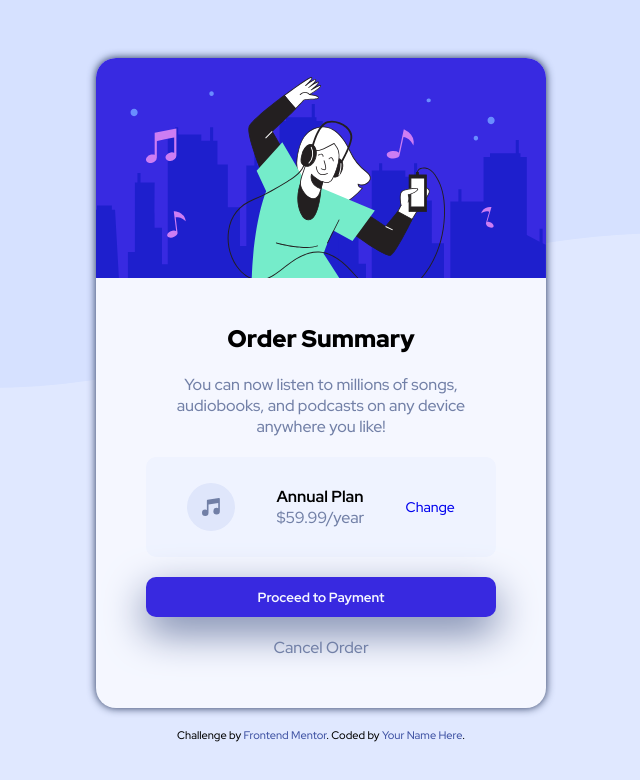
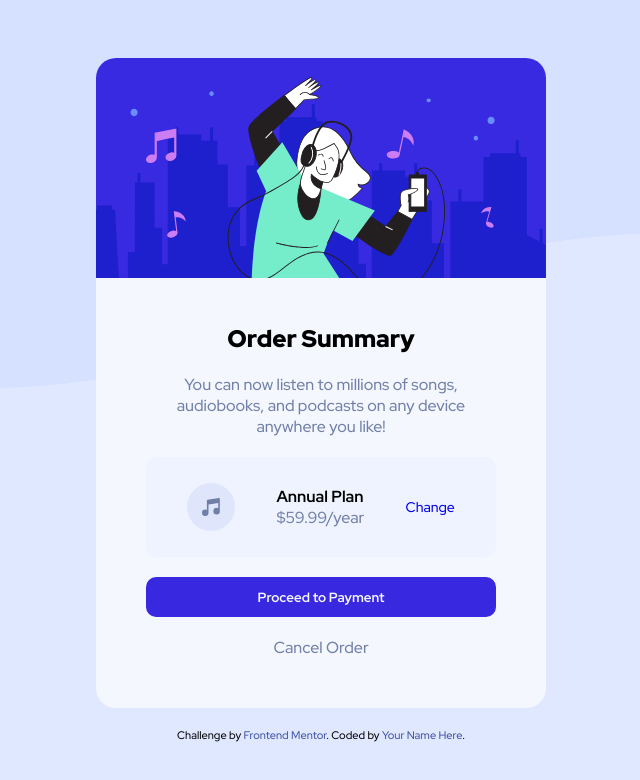
Before and after one commit to alexandremsantosjob/desafio-order-summary-component, a plain HTML site: page index.html in a window 1280 px wide. Shown: the whole page, without its empty margins (319-959 px from the left). Drawn offline with Linux system fonts and the light colour scheme.

Commit message:
no box-shadow

```diff
--- a/src/style.css
+++ b/src/style.css
@@ -19,7 +19,6 @@ body{
     background-color: hsl(225, 100%, 98%);
     border-radius: 20px;
     overflow: hidden;
-    box-shadow: 0px 0px 8px 0px hsl(223, 47%, 23%);
     margin-bottom: 20px;
 
 }
@@ -86,7 +85,6 @@ body{
     height: 40px;
     border-radius: 10px;
     font-weight: 700;
-    box-shadow: 0px 15px 40px 0px hsl(224, 23%, 55%);
     cursor: pointer;
     margin-bottom: 20px;
 
```
